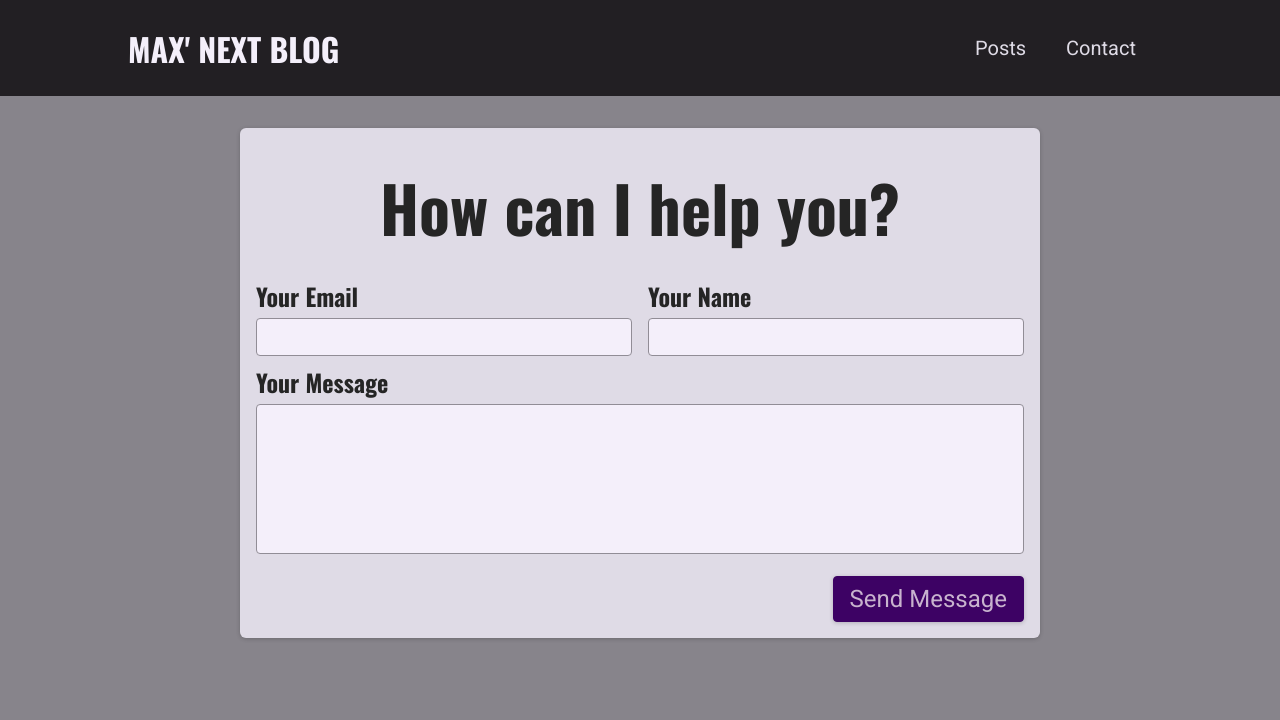
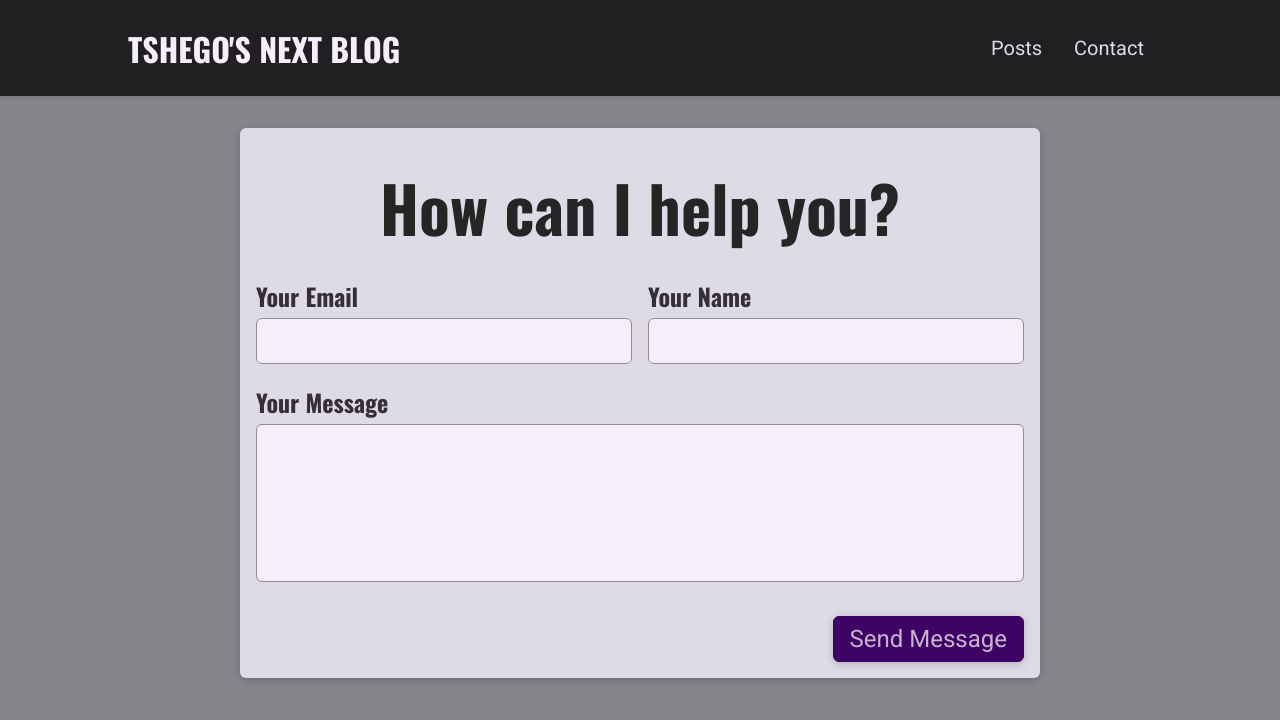
Before and after one commit to tshegotsitsi/Next.js-Project, a Next.js app in the folder section-11/: page /contact in a window 1280 px wide. Shown: the top 720 px of the page. Built offline with nearby package versions, Linux system fonts and the light colour scheme.

Commit message:
changing style

```diff
--- a/section-11/components/contact/contact-form.module.css
+++ b/section-11/components/contact/contact-form.module.css
@@ -1,3 +1,4 @@
+/* .contact */
 .contact {
   margin: var(--size-8) auto;
   border-radius: 6px;
@@ -5,67 +6,80 @@
   width: 90%;
   max-width: 50rem;
   padding: var(--size-4);
-  box-shadow: 0 1px 4px rgba(0, 0, 0, 0.2);
+  box-shadow: 0 2px 8px rgba(0, 0, 0, 0.2); /* Increased box shadow for depth */
   font-size: var(--size-6);
+  text-align: left; /* Added text alignment */
 }
 
+/* .contact h1 */
 .contact h1 {
   font-size: var(--size-8);
   margin: var(--size-4) 0;
   text-align: left;
 }
 
+/* .form label */
 .form label {
   display: block;
   font-family: 'Oswald', sans-serif;
   font-weight: bold;
   margin: var(--size-2) 0 var(--size-1) 0;
+  color: var(--color-grey-800); /* Added label color */
 }
 
+/* .form input, .form textarea */
 .form input,
 .form textarea {
   font: inherit;
-  padding: var(--size-1);
-  border-radius: 4px;
+  padding: var(--size-2); /* Increased padding for input elements */
+  border-radius: 6px; /* Increased border radius for input elements */
   width: 100%;
   border: 1px solid var(--color-grey-400);
   background-color: var(--color-grey-50);
   resize: none;
+  margin-bottom: var(--size-3); /* Added spacing between input elements */
 }
 
+/* .controls */
 .controls {
   display: flex;
-  column-gap: 1rem;
   flex-wrap: wrap;
+  gap: 1rem; /* Replaced column-gap with gap */
 }
 
+/* .control */
 .control {
   flex: 1;
   min-width: 10rem;
 }
 
+/* .actions */
 .actions {
   margin-top: var(--size-4);
   text-align: right;
 }
 
+/* .form button */
 .form button {
   font: inherit;
   cursor: pointer;
   background-color: var(--color-primary-700);
   border: 1px solid var(--color-primary-700);
   padding: var(--size-2) var(--size-4);
-  border-radius: 4px;
+  border-radius: 6px; /* Increased border radius for the button */
   color: var(--color-primary-50);
-  box-shadow: 0 1px 4px rgba(0, 0, 0, 0.2);
+  box-shadow: 0 2px 8px rgba(0, 0, 0, 0.2); /* Increased box shadow for depth */
+  transition: background-color 0.3s ease, border-color 0.3s ease; /* Smooth transition */
 }
 
+/* .form button:hover */
 .form button:hover {
   background-color: var(--color-primary-500);
   border-color: var(--color-primary-500);
 }
 
 @media (min-width: 768px) {
+  /* Additional styles for larger screens */
   .contact h1 {
     font-size: var(--size-16);
     text-align: center;
--- a/section-11/components/layout/logo.js
+++ b/section-11/components/layout/logo.js
@@ -1,7 +1,7 @@
 import classes from './logo.module.css';
 
 function Logo() {
-  return <div className={classes.logo}>Max' Next Blog</div>;
+  return <div className={classes.logo}>Tshego's Next Blog</div>;
 }
 
 export default Logo;
--- a/section-11/components/layout/main-navigation.module.css
+++ b/section-11/components/layout/main-navigation.module.css
@@ -1,3 +1,4 @@
+/* .header */
 .header {
   width: 100%;
   height: 6rem;
@@ -6,8 +7,10 @@
   justify-content: space-between;
   align-items: center;
   padding: 0 10%;
+  box-shadow: 0 2px 5px rgba(0, 0, 0, 0.1); /* Added subtle box shadow */
 }
 
+/* .header ul */
 .header ul {
   list-style: none;
   display: flex;
@@ -16,24 +19,31 @@
   padding: 0;
 }
 
+/* .header li */
 .header li {
-  margin: 0 var(--size-4);
+  margin: 0 var(--size-2);
 }
 
+/* .header a */
 .header a {
   color: var(--color-grey-100);
   font-size: var(--size-4);
+  text-decoration: none;
+  transition: color 0.3s ease;
 }
+
 
 .header a:hover,
 .header a:active,
 .header a.active {
   color: var(--color-grey-200);
+  font-weight: bold; /* Added bold font weight for active/hover state */
 }
 
 @media (min-width: 768px) {
+  /* Additional styles for larger screens */
   .header ul {
-    gap: 0.5rem;
+    gap: 1rem; /* Increased gap between list items */
   }
 
   .header a {
```
